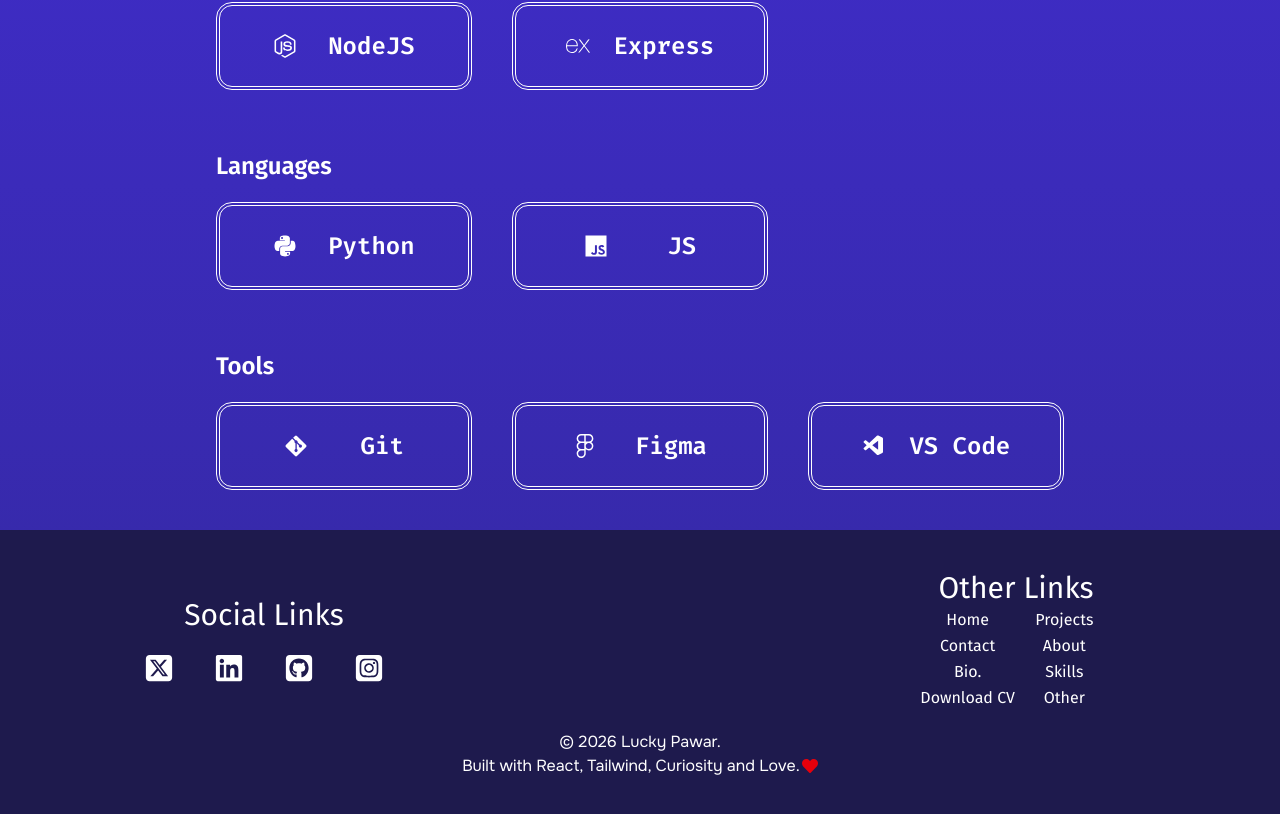
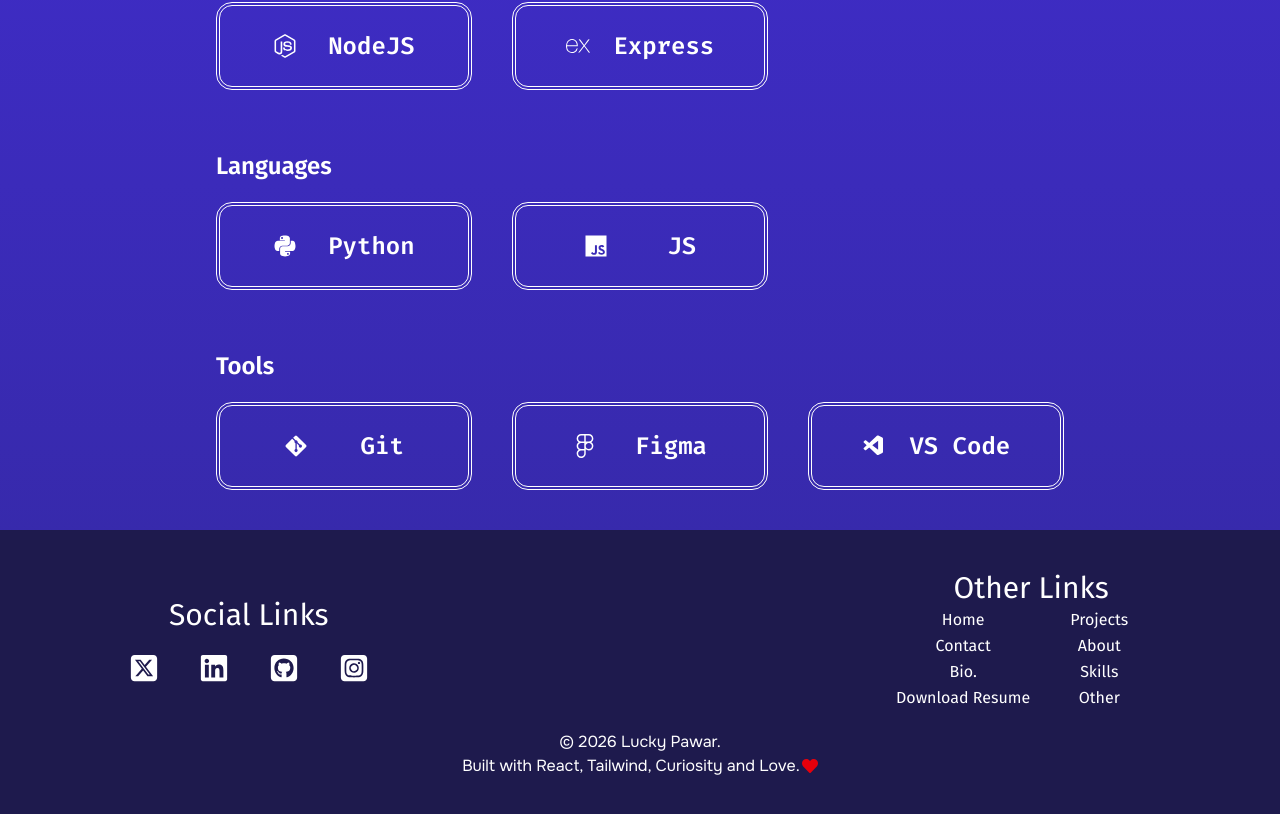
Before and after one commit to lucky-KRMU/Portfolio, a React app: page / in a window 1280 px wide. Shown: the part 1714-2528 px from the top of the page. Built offline with nearby package versions, Linux system fonts and the light colour scheme; no server answers; the HTML template or start-up script is replaced by a standard one.

Commit message:
update footer

```diff
--- a/src/Components/Footer/Footer.jsx
+++ b/src/Components/Footer/Footer.jsx
@@ -36,21 +36,23 @@ function Footer() {
                         </div>
                     </div>
                     <div id="WebSiteLinks">
-                        <div  className='text-white font-[Fira_Sans] flex flex-col items-center justify-center gap-2
+                        <div className='text-white font-[Fira_Sans] flex flex-col items-center justify-center gap-2
 
                     md:gap-0.5'>
                             <h3 className='text-2xl md:text-3xl'>Other Links</h3>
                             <div className='grid grid-cols-2 gap-2 text-center text-l
 
                             md:gap-0.5'>
-                                <Link to="" className='duration-200 underline-offset-4 hover:underline hover:text-sky-500'>Home</Link>
-                                <Link to="" className='duration-200 underline-offset-4 hover:underline hover:text-sky-500'>Projects</Link>
-                                <Link to="" className='duration-200 underline-offset-4 hover:underline hover:text-sky-500'>Contact</Link>
-                                <Link to="" className='duration-200 underline-offset-4 hover:underline hover:text-sky-500'>About</Link>
-                                <Link to="" className='duration-200 underline-offset-4 hover:underline hover:text-sky-500'>Bio.</Link>
+                                <Link to="/" className='duration-200 underline-offset-4 hover:underline hover:text-sky-500'>Home</Link>
+                                <Link to="/projects" className='duration-200 underline-offset-4 hover:underline hover:text-sky-500'>Projects</Link>
+                                <Link to="/contact" className='duration-200 underline-offset-4 hover:underline hover:text-sky-500'>Contact</Link>
+                                <Link to="/about" className='duration-200 underline-offset-4 hover:underline hover:text-sky-500'>About</Link>
+                                <Link to="/" className='duration-200 underline-offset-4 hover:underline hover:text-sky-500'>Bio.</Link>
                                 <Link to="/home" className='duration-200 underline-offset-4 hover:underline hover:text-sky-500'>Skills</Link>
-                                <Link to="" className='duration-200 underline-offset-4 hover:underline hover:text-sky-500'>Download CV</Link>
-                                <Link to="" className='duration-200 underline-offset-4 hover:underline hover:text-sky-500'>Other</Link>
+                                <a href="https://raw.githubusercontent.com/lucky-KRMU/Portfolio/main/public/Resume.pdf" download="Lucky_Pawar_Resume.pdf" className={`duration-200 underline-offset-4 hover:underline hover:text-sky-500`}>
+                                    Download Resume
+                                </a>
+                                <Link to="/other" className='duration-200 underline-offset-4 hover:underline hover:text-sky-500'>Other</Link>
                             </div>
                         </div>
                     </div>
```
